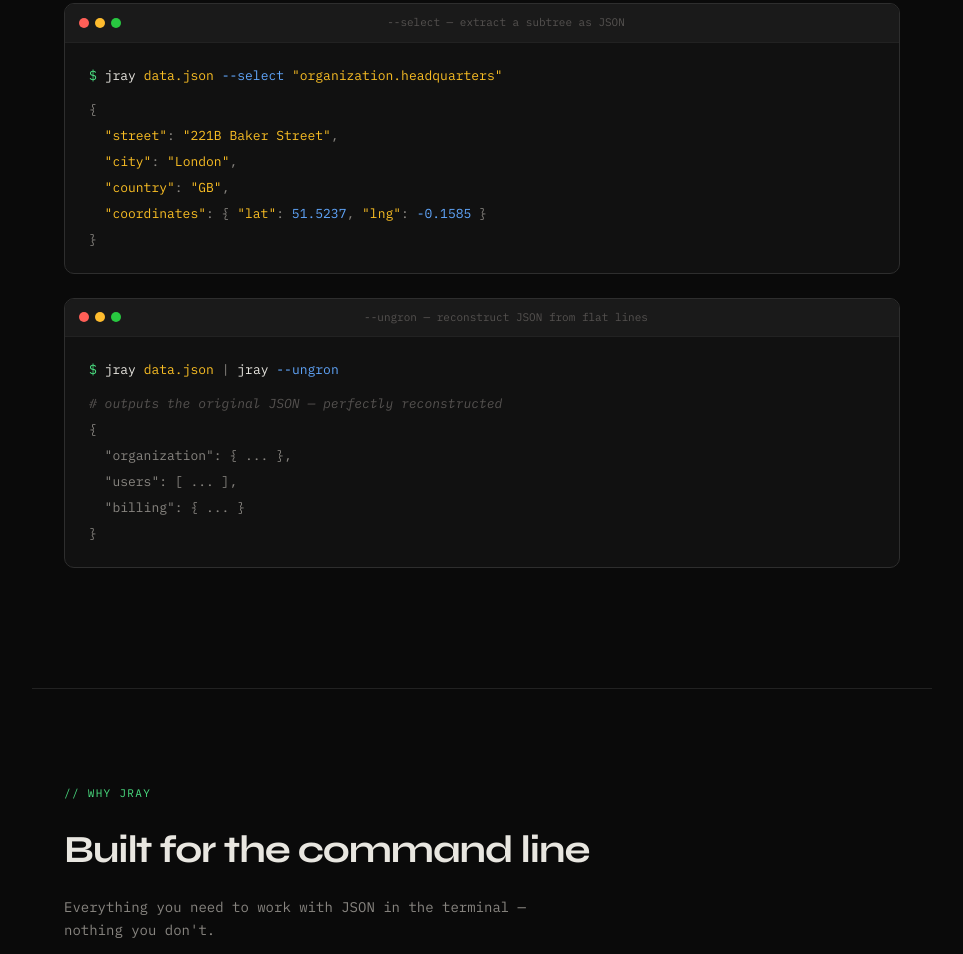
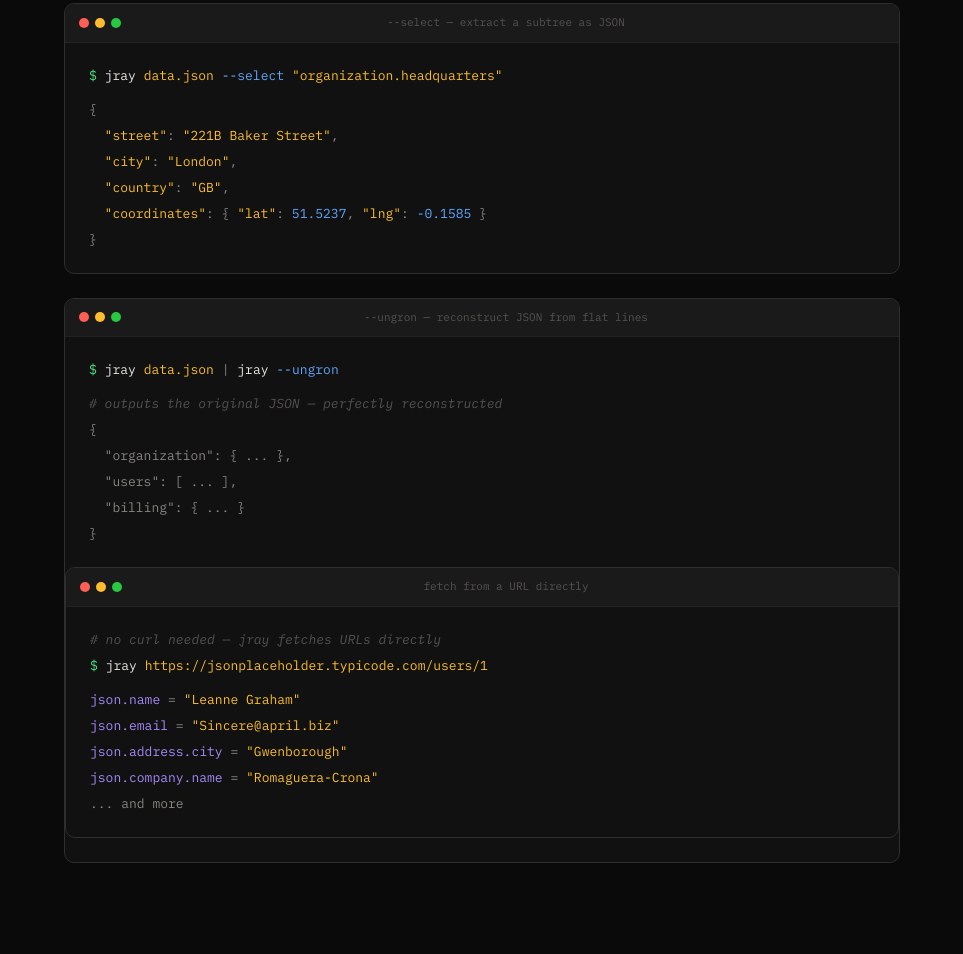
Before and after one commit to siyadhkc/Jray, a website: page index.html in a window 1280 px wide. Shown: the part 1843-2797 px from the top of the page, without its empty margins (158-1121 px from the left). Drawn offline with Linux system fonts and the light colour scheme.

Commit message:
docs: update README and website for v0.2.0

```diff
--- a/index.html
+++ b/index.html
@@ -565,7 +565,7 @@
 
   <div class="hero-badge">
     <span class="dot"></span>
-    v0.1.0 — built with Bun + TypeScript
+    v0.2.0 — built with Bun + TypeScript
   </div>
 
   <h1>JSON that <span>grep</span><br>can understand</h1>
@@ -682,6 +682,24 @@
       <div><span class="t-out">&nbsp;&nbsp;"billing": { ... }</span></div>
       <div><span class="t-out">}</span></div>
     </div>
+    <div class="terminal">
+  <div class="terminal-bar">
+    <span class="tbar-dot"></span>
+    <span class="tbar-dot"></span>
+    <span class="tbar-dot"></span>
+    <span class="tbar-title">fetch from a URL directly</span>
+  </div>
+  <div class="terminal-body">
+    <div><span class="t-comment"># no curl needed — jray fetches URLs directly</span></div>
+    <div><span class="t-prompt">$</span> <span class="t-cmd">jray</span> <span class="t-arg">https://jsonplaceholder.typicode.com/users/1</span></div>
+    <span class="t-blank"></span>
+    <div><span class="t-key">json.name</span> <span class="t-out">=</span> <span class="t-val-str">"Leanne Graham"</span></div>
+    <div><span class="t-key">json.email</span> <span class="t-out">=</span> <span class="t-val-str">"Sincere@april.biz"</span></div>
+    <div><span class="t-key">json.address.city</span> <span class="t-out">=</span> <span class="t-val-str">"Gwenborough"</span></div>
+    <div><span class="t-key">json.company.name</span> <span class="t-out">=</span> <span class="t-val-str">"Romaguera-Crona"</span></div>
+    <div><span class="t-out">... and more</span></div>
+  </div>
+</div>
   </div>
 </section>
 
```
Also changed, not shown: README.md.
